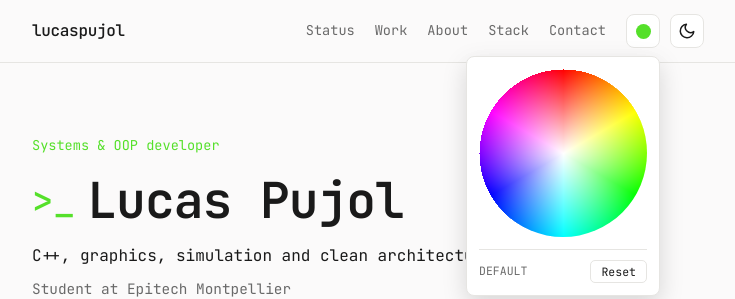
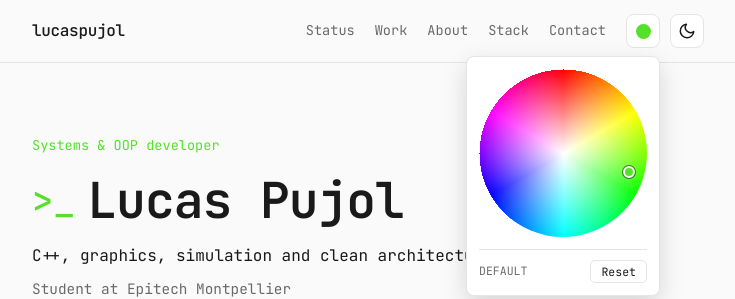
Before and after one commit to lucaspujol/portfolio, a React (Vite) app: page / in a window 1280 px wide. Both pictures are taken after a click on the button 915 px from the left and 31 px from the top of the page. Shown: the top 299 px of the page, without its empty margins (272-1007 px from the left). Built offline with nearby package versions, Linux system fonts and the light colour scheme.

Commit message:
fix(color-wheel): update thumb initialization and handle current accent fallback

```diff
--- a/src/components/ColorWheel.jsx
+++ b/src/components/ColorWheel.jsx
@@ -45,9 +45,18 @@ function thumbFromHex(hex) {
   return { x: R + dist * Math.sin(rad), y: R - dist * Math.cos(rad) };
 }
 
+const currentAccent = () =>
+  getComputedStyle(document.documentElement).getPropertyValue('--accent').trim();
+
 export default function ColorWheel({ value, onChange }) {
   const canvasRef = useRef(null);
-  const [thumb, setThumb] = useState(() => thumbFromHex(value));
+  const [thumb, setThumb] = useState(() => thumbFromHex(value || currentAccent()));
+
+  useEffect(() => {
+    if (value) return;
+    const id = requestAnimationFrame(() => setThumb(thumbFromHex(currentAccent())));
+    return () => cancelAnimationFrame(id);
+  }, [value]);
 
   // paint the HSV wheel once (hue = angle, saturation = radius, value = 1)
   useEffect(() => {
@@ -117,12 +126,14 @@ export default function ColorWheel({ value, onChange }) {
         width={SIZE}
         height={SIZE}
         className="wheel"
+        draggable={false}
+        onDragStart={(e) => e.preventDefault()}
         onPointerDown={onPointerDown}
       />
       {thumb && (
         <span
           className="wheel-thumb"
-          style={{ left: thumb.x, top: thumb.y, background: value || '#fff' }}
+          style={{ left: thumb.x, top: thumb.y, background: value || currentAccent() }}
         />
       )}
     </div>
```
